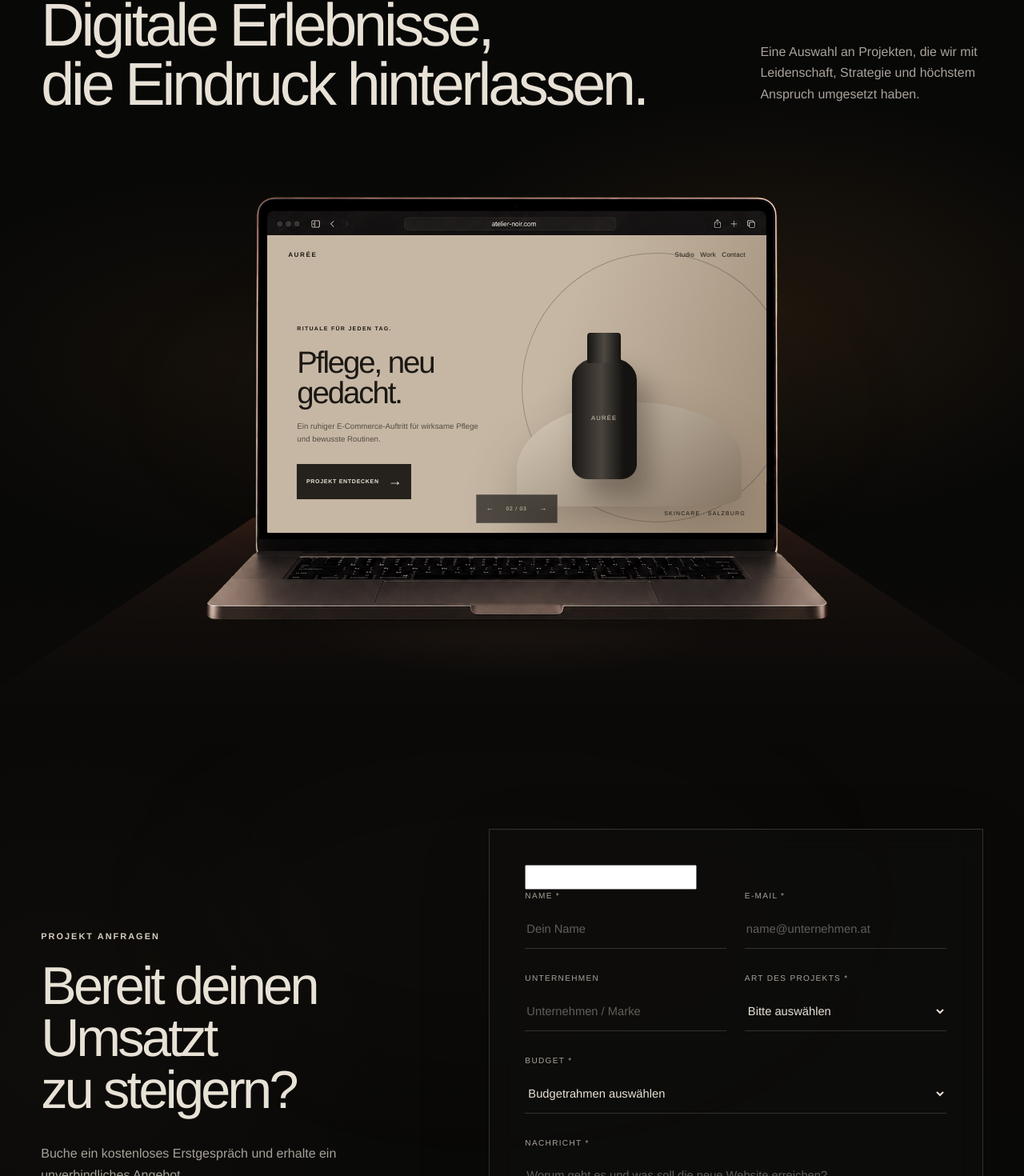
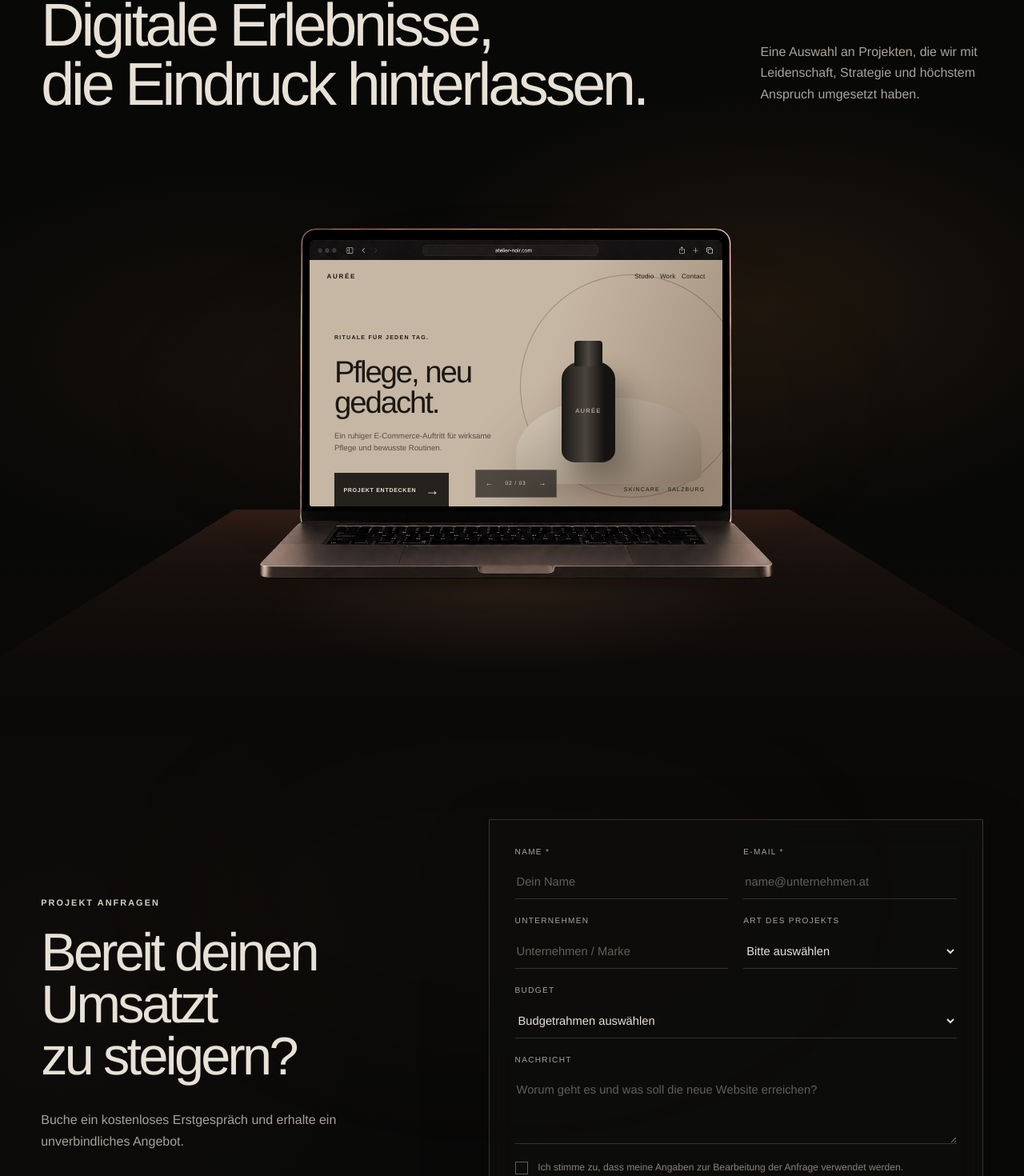
Before and after one commit to CodingFloFake/webdesing-lechner, a Next.js app: page / in a window 1280 px wide. Shown: the part 1982-3452 px from the top of the page at 80% size. Built offline with nearby package versions, Linux system fonts and the light colour scheme.

Commit message:
formular fix + laptop fix

```diff
--- a/app/components/LechnerSite.tsx
+++ b/app/components/LechnerSite.tsx
@@ -509,7 +509,7 @@ function ShowcaseSection() {
             </p>
           </div>
         </Reveal>
-        <Reveal delay={1}>
+        <Reveal delay={1} className="laptop-reveal">
           <LaptopShowcase />
         </Reveal>
       </div>
@@ -549,21 +549,10 @@ function InquirySection() {
     const nextErrors: FormErrors = {};
     const name = String(data.get("name") ?? "").trim();
     const email = String(data.get("email") ?? "").trim();
-    const project = String(data.get("project") ?? "");
-    const budget = String(data.get("budget") ?? "");
-    const message = String(data.get("message") ?? "").trim();
 
     if (name.length < 2) nextErrors.name = "Bitte gib deinen Namen ein.";
     if (!/^\S+@\S+\.\S+$/.test(email)) {
       nextErrors.email = "Bitte gib eine gültige E-Mail-Adresse ein.";
-    }
-    if (!project) nextErrors.project = "Bitte wähle eine Projektart aus.";
-    if (!budget) nextErrors.budget = "Bitte wähle einen Budgetrahmen aus.";
-    if (message.length < 20) {
-      nextErrors.message = "Erzähl uns bitte in mindestens 20 Zeichen von deinem Projekt.";
-    }
-    if (data.get("privacy") !== "on") {
-      nextErrors.privacy = "Bitte bestätige den Datenschutzhinweis.";
     }
 
     if (Object.keys(nextErrors).length > 0) {
@@ -686,7 +675,7 @@ function InquirySection() {
                 />
               </div>
               <div className="field">
-                <label htmlFor="project">Art des Projekts *</label>
+                <label htmlFor="project">Art des Projekts</label>
                 <select
                   id="project"
                   name="project"
@@ -704,7 +693,7 @@ function InquirySection() {
                 {errors.project && <span id="project-error">{errors.project}</span>}
               </div>
               <div className="field field--full">
-                <label htmlFor="budget">Budget *</label>
+                <label htmlFor="budget">Budget</label>
                 <select
                   id="budget"
                   name="budget"
@@ -713,6 +702,7 @@ function InquirySection() {
                   {...fieldState("budget")}
                 >
                   <option value="" disabled>Budgetrahmen auswählen</option>
+                  <option value="1-3">€ 1.000 – 3.000</option>
                   <option value="3-5">€ 3.000 – 5.000</option>
                   <option value="5-10">€ 5.000 – 10.000</option>
                   <option value="10-20">€ 10.000 – 20.000</option>
@@ -722,11 +712,11 @@ function InquirySection() {
                 {errors.budget && <span id="budget-error">{errors.budget}</span>}
               </div>
               <div className="field field--full">
-                <label htmlFor="message">Nachricht *</label>
+                <label htmlFor="message">Nachricht</label>
                 <textarea
                   id="message"
                   name="message"
-                  rows={5}
+                  rows={3}
                   placeholder="Worum geht es und was soll die neue Website erreichen?"
                   onChange={() => clearError("message")}
                   {...fieldState("message")}
@@ -745,7 +735,7 @@ function InquirySection() {
               <i aria-hidden="true" />
               <span>
                 Ich stimme zu, dass meine Angaben zur Bearbeitung der Anfrage
-                verwendet werden. *
+                verwendet werden.
               </span>
             </label>
             {errors.privacy && (
--- a/app/globals.css
+++ b/app/globals.css
@@ -670,12 +670,15 @@ button:hover .arrow {
 .showcase-stage {
   position: relative;
   display: flex;
+  width: 100vw;
   min-height: 40rem;
   align-items: center;
   justify-content: center;
   flex-direction: column;
   margin-top: clamp(2rem, 3vw, 3rem);
+  margin-left: 50%;
   padding: clamp(1rem, 1.5vw, 1.5rem) 0 1.25rem;
+  transform: translateX(-50%);
 }
 
 
@@ -715,7 +718,7 @@ button:hover .arrow {
 
 .macbook {
   position: relative;
-  width: min(70rem, 92%);
+  width: 70vw;
 }
 
 .macbook-asset {
@@ -1137,16 +1140,28 @@ button:hover .arrow {
 }
 
 .inquiry-form {
-  padding: clamp(1.5rem, 3.5vw, 3rem);
+  padding: clamp(1.25rem, 2.5vw, 2rem);
   border: 1px solid var(--color-line);
   background: rgba(15, 15, 14, 0.64);
   box-shadow: 0 2rem 5rem rgba(0, 0, 0, 0.22);
   backdrop-filter: blur(18px);
 }
 
+/* Anti-Spam-Feld: für Besucher und Screenreader ausgeblendet. */
+.form-honeypot {
+  position: absolute;
+  width: 1px;
+  height: 1px;
+  margin: -1px;
+  overflow: hidden;
+  clip: rect(0, 0, 0, 0);
+  white-space: nowrap;
+  border: 0;
+}
+
 .form-grid {
   display: grid;
-  gap: 1.8rem 1.4rem;
+  gap: 1.2rem 1.2rem;
   grid-template-columns: repeat(2, minmax(0, 1fr));
 }
 
@@ -1185,12 +1200,12 @@ button:hover .arrow {
 
 .field input,
 .field select {
-  height: 3.1rem;
+  height: 2.7rem;
 }
 
 .field textarea {
-  min-height: 8rem;
-  padding-block: 0.8rem;
+  min-height: 5.5rem;
+  padding-block: 0.6rem;
   resize: vertical;
 }
 
@@ -1233,7 +1248,7 @@ button:hover .arrow {
   display: grid;
   align-items: start;
   gap: 0.8rem;
-  margin-top: 1.8rem;
+  margin-top: 1.25rem;
   color: #88837c;
   cursor: pointer;
   font-size: 0.76rem;
@@ -1284,7 +1299,7 @@ button:hover .arrow {
   align-items: center;
   justify-content: space-between;
   gap: 1.5rem;
-  margin-top: 2.2rem;
+  margin-top: 1.5rem;
 }
 
 .form-footer p {
@@ -1419,6 +1434,16 @@ button:hover .arrow {
 .reveal--ready.is-visible {
   opacity: 1;
   transform: translateY(0);
+}
+
+.laptop-reveal.reveal--ready {
+  transform: translateY(4.5rem) scale(0.9);
+  transform-origin: center bottom;
+  transition-duration: 1200ms;
+}
+
+.laptop-reveal.reveal--ready.is-visible {
+  transform: translateY(0) scale(1);
 }
 
 .reveal--delay-1 {
@@ -1591,9 +1616,12 @@ button:hover .arrow {
   }
 
   .showcase-stage {
+    width: auto;
     min-height: 0;
     margin-top: 1.5rem;
+    margin-left: 0;
     padding: 0;
+    transform: none;
   }
 
   .showcase-stage::before {
```
Also changed, not shown: 1 other file (tests, documents, lock files or other folders).
